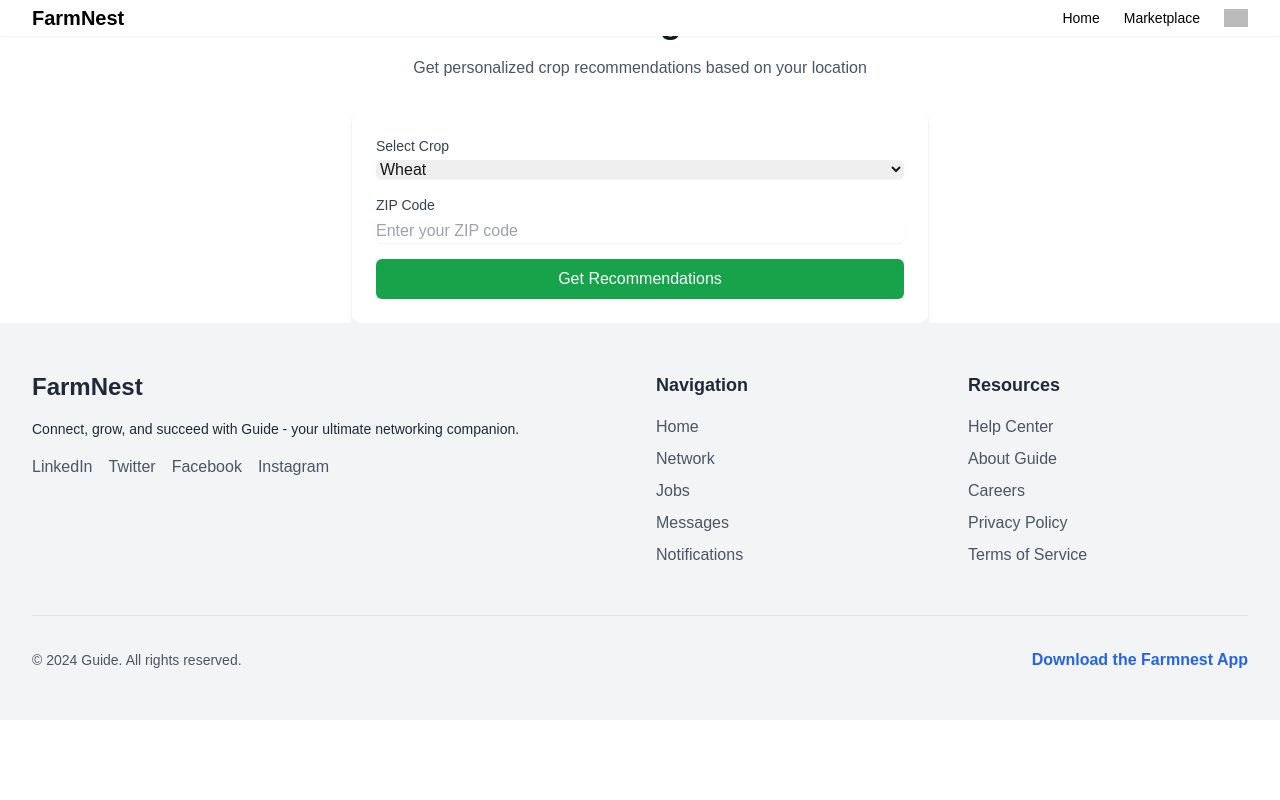
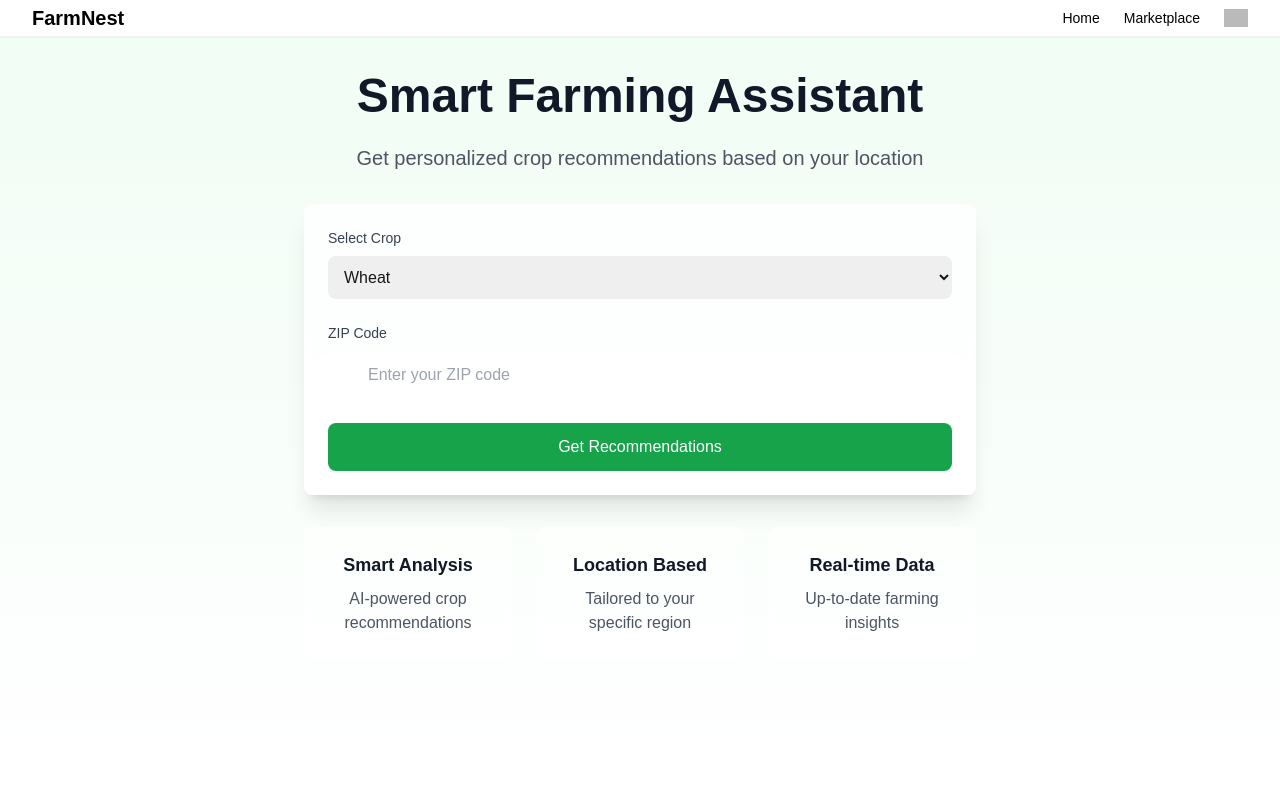
Before and after one commit to Aadityaa2004/Plowtion, a Next.js app in the folder frontend/: page / in a window 1280 px wide. Shown: the top 800 px of the page. Built offline with nearby package versions, Linux system fonts and the light colour scheme; grey boxes are pictures that could not be loaded.

Commit message:
updated the homepage ui

```diff
--- a/frontend/app/page.tsx
+++ b/frontend/app/page.tsx
@@ -1,24 +1,32 @@
 export default function Home() {
   return (
-      <div className="space-y-8">
-        <div className="text-center">
-          <h1 className="text-4xl font-bold text-gray-900 dark:text-white mb-4">
+    <div className="min-h-screen bg-gradient-to-b from-green-50 to-white dark:from-gray-900 dark:to-gray-800 p-6">
+      <div className="space-y-8 max-w-2xl mx-auto pt-12">
+        {/* Hero Section */}
+        <div className="text-center space-y-6">
+          <h1 className="text-5xl font-bold text-gray-900 dark:text-white">
             Smart Farming Assistant
           </h1>
-          <p className="text-gray-600 dark:text-gray-300 mb-8">
+
+          <p className="text-xl text-gray-600 dark:text-gray-300">
             Get personalized crop recommendations based on your location
           </p>
         </div>
 
-        <div className="max-w-xl mx-auto bg-white dark:bg-gray-800 rounded-lg shadow-md p-6">
-          <form className="space-y-4">
-            <div>
+        {/* Main Card */}
+        <div className="bg-white/80 dark:bg-gray-800/80 rounded-lg shadow-xl backdrop-blur-sm p-6">
+          <form className="space-y-6">
+            {/* Crop Selection */}
+            <div className="space-y-2">
               <label htmlFor="crop" className="block text-sm font-medium text-gray-700 dark:text-gray-200">
                 Select Crop
               </label>
               <select
                 id="crop"
-                className="mt-1 block w-full rounded-md border-gray-300 shadow-sm focus:border-green-500 focus:ring-green-500 dark:bg-gray-700 dark:border-gray-600"
+                className="block w-full pl-3 pr-10 py-3 text-base border-gray-300 dark:border-gray-600 rounded-lg
+                  focus:outline-none focus:ring-2 focus:ring-green-500 focus:border-green-500
+                  dark:bg-gray-700 dark:text-white transition-colors duration-200
+                  hover:border-green-400"
               >
                 <option>Wheat</option>
                 <option>Rice</option>
@@ -27,26 +35,56 @@ export default function Home() {
               </select>
             </div>
 
-            <div>
+            {/* ZIP Code Input */}
+            <div className="space-y-2">
               <label htmlFor="zipcode" className="block text-sm font-medium text-gray-700 dark:text-gray-200">
                 ZIP Code
               </label>
+              <div className="relative">
                 <input
                   type="text"
                   id="zipcode"
-                className="mt-1 block w-full rounded-md border-gray-300 shadow-sm focus:border-green-500 focus:ring-green-500 dark:bg-gray-700 dark:border-gray-600"
                   placeholder="Enter your ZIP code"
+                  className="block w-full pl-10 pr-3 py-3 text-base border-gray-300 dark:border-gray-600 rounded-lg
+                    focus:outline-none focus:ring-2 focus:ring-green-500 focus:border-green-500
+                    dark:bg-gray-700 dark:text-white transition-colors duration-200
+                    hover:border-green-400"
                 />
               </div>
+            </div>
 
+            {/* Submit Button */}
             <button
               type="submit"
-              className="w-full bg-green-600 text-white rounded-md py-2 px-4 hover:bg-green-700 focus:outline-none focus:ring-2 focus:ring-green-500 focus:ring-offset-2"
+              className="group w-full bg-green-600 text-white rounded-lg py-3 px-4
+                hover:bg-green-700 focus:outline-none focus:ring-2 focus:ring-green-500 focus:ring-offset-2
+                transition-all duration-200 flex items-center justify-center space-x-2"
             >
-              Get Recommendations
+              <span>Get Recommendations</span>
             </button>
           </form>
         </div>
+
+        {/* Features Grid */}
+        <div className="grid md:grid-cols-3 gap-6 mt-12">
+          {['Smart Analysis', 'Location Based', 'Real-time Data'].map((feature) => (
+            <div
+              key={feature}
+              className="bg-white/60 dark:bg-gray-800/60 p-6 rounded-lg text-center backdrop-blur-sm
+                hover:shadow-lg transition-shadow duration-200"
+            >
+              <h3 className="text-lg font-semibold text-gray-900 dark:text-white mb-2">
+                {feature}
+              </h3>
+              <p className="text-gray-600 dark:text-gray-300">
+                {feature === 'Smart Analysis' && 'AI-powered crop recommendations'}
+                {feature === 'Location Based' && 'Tailored to your specific region'}
+                {feature === 'Real-time Data' && 'Up-to-date farming insights'}
+              </p>
             </div>
-    )
+          ))}
+        </div>
+      </div>
+    </div>
+  );
 }
--- /dev/null
+++ b/package.json
@@ -0,0 +1,5 @@
+{
+  "dependencies": {
+    "lucide-react": "^0.456.0"
+  }
+}
```
Also changed, not shown: 2 other files (tests, documents, lock files or other folders). Lines whose indentation alone changed are shown as unchanged.
